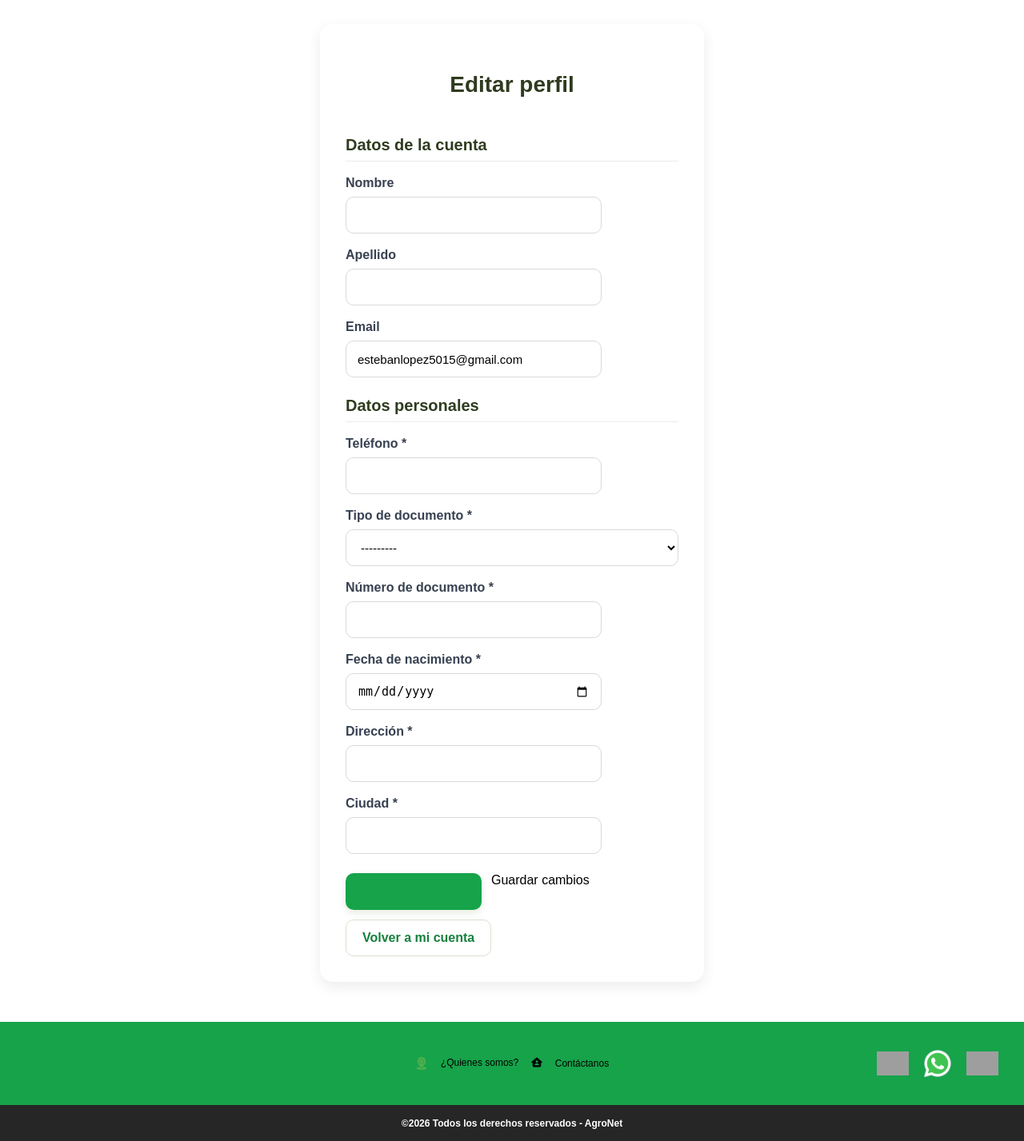
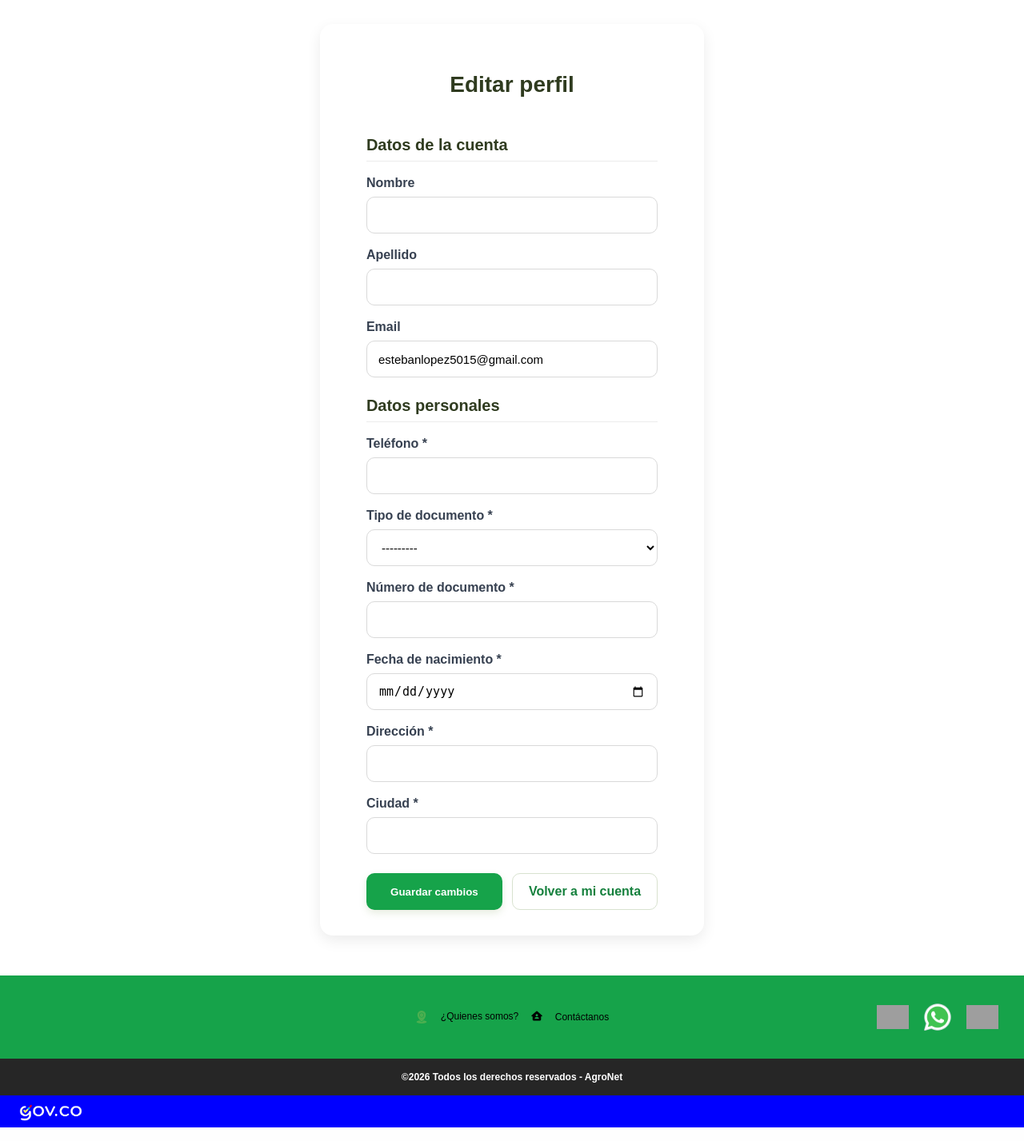
Before and after one commit to EstebanLopp/Backend-AgroNet, a Django app: page /accounts/perfil/ in a window 1280 px wide. Shown: the part 104-1531 px from the top of the page at 80% size. Run offline with Django 5.2, Linux system fonts and the light colour scheme; a user stored in the database is signed in; data comes from the database, SQL or seed files in the repository; parts of the project's set-up code (start-up, migrations or seed data) failed here and were passed over; grey boxes are pictures that could not be loaded.

Commit message:
feat:Guardando cambios

```diff
--- a/src/accounts/templates/accounts/profile.html
+++ b/src/accounts/templates/accounts/profile.html
@@ -106,7 +106,7 @@
                         {% endif %}
                     </div>
                     <div class="profile-form__actions">
-                        <button type="submit" class="account-btn account-btn--primary"></button>
+                        <button type="submit" class="account-btn account-btn--primary">
                             Guardar cambios
                         </button>
                         <a href="{% url 'accounts:dashboard' %}" class="account-btn account-btn--secondary">
--- a/src/static/css/accounts.css
+++ b/src/static/css/accounts.css
@@ -230,7 +230,7 @@
 }
 
 .profile-form input{
-    width: 320px;
+    width: 100%;
     height: 46px;
     border-radius: 10px;
     border: 1px solid #d9d9d9;
```
